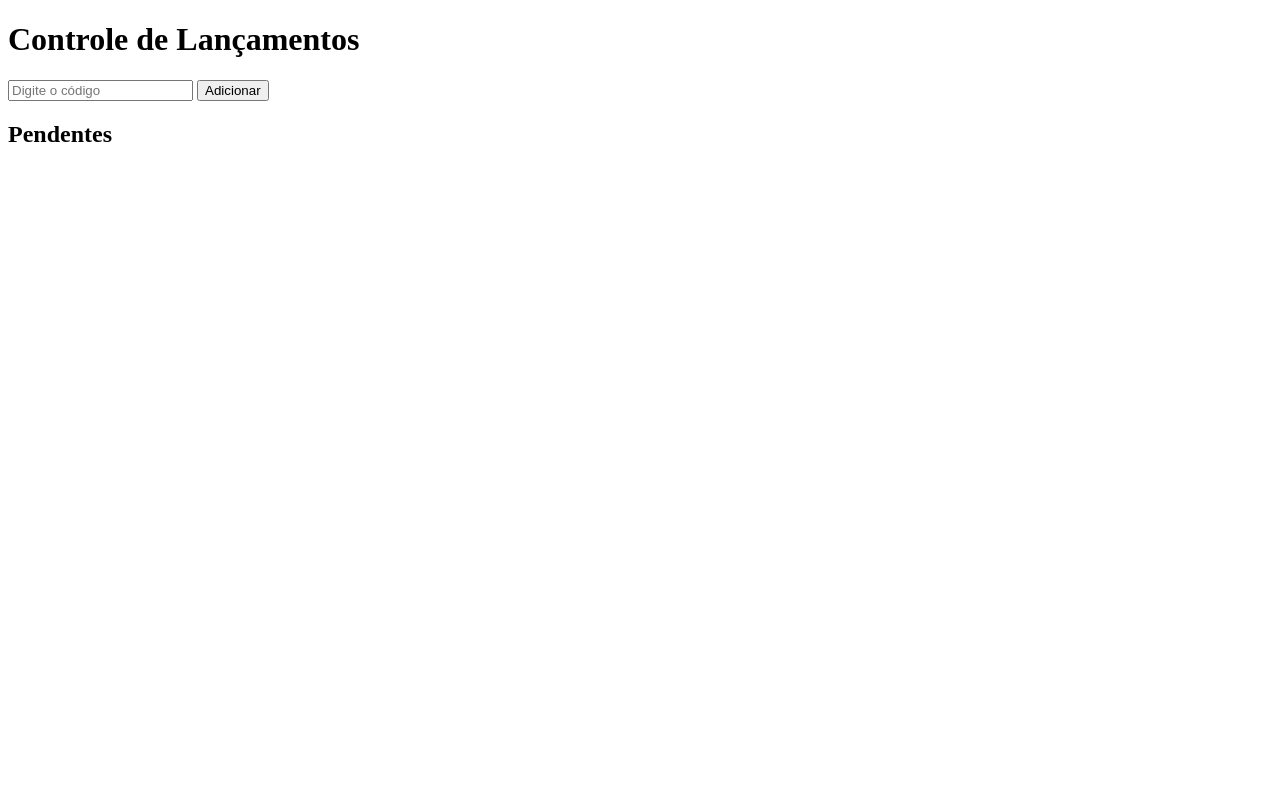
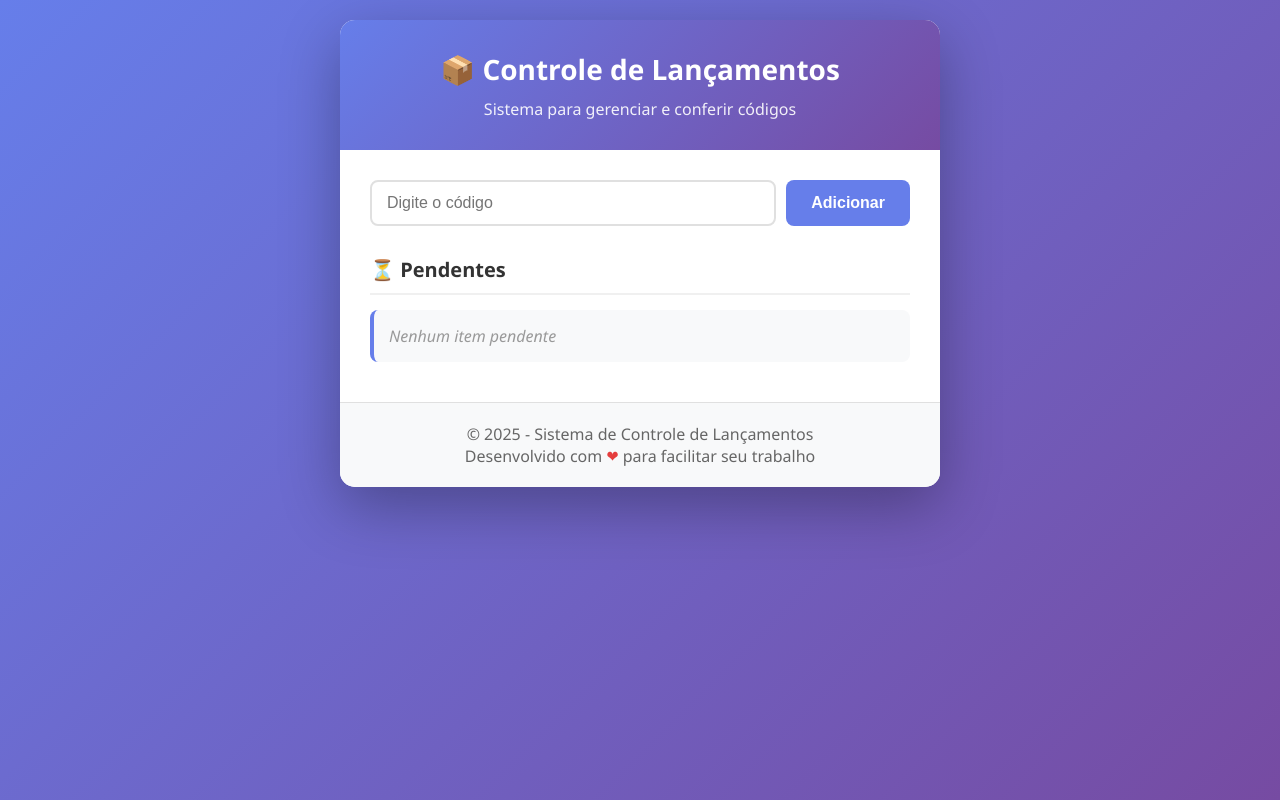
Before and after one commit to willsx69/sistema-controle-objetos, a website: page public/index.html in a window 1280 px wide. Drawn offline with Linux system fonts and the light colour scheme; no server answers.

Commit message:
commit da madrugada

```diff
--- a/public/index.html
+++ b/public/index.html
@@ -3,18 +3,40 @@
 <head>
   <title>Controle de Lançamentos</title>
 </head>
+<link rel="stylesheet" href="style.css">
+</head>
+<body>
+    <div class="container">
+        <!-- HEADER - Cabeçalho -->
+        <div class="header">
+            <h1>📦 Controle de Lançamentos</h1>
+            <p>Sistema para gerenciar e conferir códigos</p>
+        </div>
 
-<body>
+        <!-- MAIN CONTENT - Conteúdo Principal -->
+        <div class="content">
+            <!-- INPUT AREA - Área de digitação -->
+            <div class="input-group">
+                <input type="text" id="codigo" placeholder="Digite o código" autocomplete="off">
+                <button onclick="adicionar()">Adicionar</button>
+            </div>
 
-  <h1>Controle de Lançamentos</h1>
+            <!-- PENDENTES - Lista de itens -->
+            <div class="pendentes">
+                <h2>⏳ Pendentes</h2>
+                <ul id="lista">
+                    <li class="empty-message">Nenhum item pendente</li>
+                </ul>
+            </div>
+        </div>
 
-  <input type="text" id="codigo" placeholder="Digite o código">
-  <button onclick="adicionar()">Adicionar</button>
-
-  <h2>Pendentes</h2>
-  <ul id="lista"></ul>
-
-  <script src="script,.js"></script>
-
+        <!-- FOOTER - Rodapé -->
+        <div class="footer">
+            <p>© 2025 - Sistema de Controle de Lançamentos</p>
+            <p>Desenvolvido com <span style="color: #e53e3e;">❤</span> para facilitar seu trabalho</p>
+        </div>
+    </div>
+    <script src="script.js"></script>
 </body>
 </html>
+</html>
--- a/public/script,.js
+++ /dev/null
@@ -1,37 +0,0 @@
- async function carregar() {
-      const res = await fetch("/lancamentos");
-      const dados = await res.json();
-
-      const lista = document.getElementById("lista");
-      lista.innerHTML = "";
-
-      dados.forEach(item => {
-        const li = document.createElement("li");
-        li.innerHTML = `
-          ${item.codigo}
-          <button onclick="conferir(${item.id})">Conferir</button>
-        `;
-        lista.appendChild(li);
-      });
-    }
-
-    async function adicionar() {
-      const codigo = document.getElementById("codigo").value;
-
-      await fetch("/lancamentos", {
-        method: "POST",
-        headers: { "Content-Type": "application/json" },
-        body: JSON.stringify({ codigo })
-      });
-
-      document.getElementById("codigo").value = "";
-      carregar();
-    }
-
-    async function conferir(id) {
-      await fetch("/lancamentos/" + id, {
-        method: "PUT"
-      });
-
-      carregar();
-    }
--- /dev/null
+++ b/public/script.js
@@ -0,0 +1,62 @@
+ // Funções do sistema
+        async function carregar() {
+            try {
+                const res = await fetch('/lancamentos');
+                const dados = await res.json();
+                const lista = document.getElementById('lista');
+
+                if (dados.length === 0) {
+                    lista.innerHTML = '<li class="empty-message">Nenhum item pendente</li>';
+                    return;
+                }
+
+                lista.innerHTML = '';
+                dados.forEach(item => {
+                    const li = document.createElement('li');
+                    li.innerHTML = `
+                        <span class="codigo">${item.codigo}</span>
+                        <button class="btn-conferir" onclick="conferir(${item.id})">✓ Conferir</button>
+                    `;
+                    lista.appendChild(li);
+                });
+            } catch (error) {
+                console.error('Erro ao carregar:', error);
+            }
+        }
+
+        async function adicionar() {
+            const codigo = document.getElementById('codigo').value;
+            if (!codigo) {
+                alert('Digite um código!');
+                return;
+            }
+
+            try {
+                await fetch('/lancamentos', {
+                    method: 'POST',
+                    headers: { 'Content-Type': 'application/json' },
+                    body: JSON.stringify({ codigo })
+                });
+
+                document.getElementById('codigo').value = '';
+                carregar();
+            } catch (error) {
+                console.error('Erro ao adicionar:', error);
+                alert('Erro ao adicionar código!');
+            }
+        }
+
+        async function conferir(id) {
+            try {
+                await fetch('/lancamentos/' + id, {
+                    method: 'PUT'
+                });
+                carregar();
+            } catch (error) {
+                console.error('Erro ao conferir:', error);
+                alert('Erro ao conferir código!');
+            }
+        }
+
+        // Carregar lista ao abrir a página
+        window.addEventListener('load', carregar);
--- /dev/null
+++ b/public/style.css
@@ -0,0 +1,164 @@
+* {
+            margin: 0;
+            padding: 0;
+            box-sizing: border-box;
+        }
+
+        body {
+            font-family: 'Segoe UI', Tahoma, Geneva, Verdana, sans-serif;
+            background: linear-gradient(135deg, #667eea 0%, #764ba2 100%);
+            min-height: 100vh;
+            padding: 20px;
+        }
+
+        .container {
+            max-width: 600px;
+            margin: 0 auto;
+            background: white;
+            border-radius: 15px;
+            box-shadow: 0 20px 60px rgba(0,0,0,0.3);
+            overflow: hidden;
+        }
+
+        /* Header */
+        .header {
+            background: linear-gradient(135deg, #667eea 0%, #764ba2 100%);
+            color: white;
+            padding: 30px;
+            text-align: center;
+        }
+
+        .header h1 {
+            font-size: 28px;
+            margin-bottom: 10px;
+        }
+
+        .header p {
+            opacity: 0.9;
+            font-size: 16px;
+        }
+
+        /* Main Content */
+        .content {
+            padding: 30px;
+        }
+
+        /* Input Area */
+        .input-group {
+            display: flex;
+            gap: 10px;
+            margin-bottom: 30px;
+        }
+
+        .input-group input {
+            flex: 1;
+            padding: 12px 15px;
+            border: 2px solid #e0e0e0;
+            border-radius: 8px;
+            font-size: 16px;
+            transition: border-color 0.3s;
+        }
+
+        .input-group input:focus {
+            outline: none;
+            border-color: #667eea;
+        }
+
+        .input-group button {
+            padding: 12px 25px;
+            background: #667eea;
+            color: white;
+            border: none;
+            border-radius: 8px;
+            font-size: 16px;
+            font-weight: 600;
+            cursor: pointer;
+            transition: background 0.3s;
+        }
+
+        .input-group button:hover {
+            background: #5a67d8;
+        }
+
+        /* Pendentes Section */
+        .pendentes {
+            margin-top: 20px;
+        }
+
+        .pendentes h2 {
+            color: #333;
+            font-size: 20px;
+            margin-bottom: 15px;
+            padding-bottom: 10px;
+            border-bottom: 2px solid #f0f0f0;
+        }
+
+        #lista {
+            list-style: none;
+        }
+
+        #lista li {
+            background: #f8f9fa;
+            margin: 10px 0;
+            padding: 15px;
+            border-radius: 8px;
+            display: flex;
+            justify-content: space-between;
+            align-items: center;
+            border-left: 4px solid #667eea;
+            transition: transform 0.2s;
+        }
+
+        #lista li:hover {
+            transform: translateX(5px);
+            background: #f0f0f0;
+        }
+
+        .codigo {
+            font-weight: 600;
+            color: #333;
+            font-size: 16px;
+        }
+
+        .btn-conferir {
+            background: #48bb78;
+            color: white;
+            border: none;
+            padding: 8px 15px;
+            border-radius: 5px;
+            font-size: 14px;
+            font-weight: 500;
+            cursor: pointer;
+            transition: background 0.3s;
+        }
+
+        .btn-conferir:hover {
+            background: #38a169;
+        }
+
+        .empty-message {
+            text-align: center;
+            color: #999;
+            padding: 20px;
+            background: #f8f9fa;
+            border-radius: 8px;
+            font-style: italic;
+        }
+
+        /* Footer */
+        .footer {
+            background: #f8f9fa;
+            padding: 20px;
+            text-align: center;
+            border-top: 1px solid #e0e0e0;
+            color: #666;
+        }
+
+        .footer a {
+            color: #667eea;
+            text-decoration: none;
+        }
+
+        .footer a:hover {
+            text-decoration: underline;
+        }
```
Also changed, not shown: index.js (+24 -4 lines), 1 other file.
